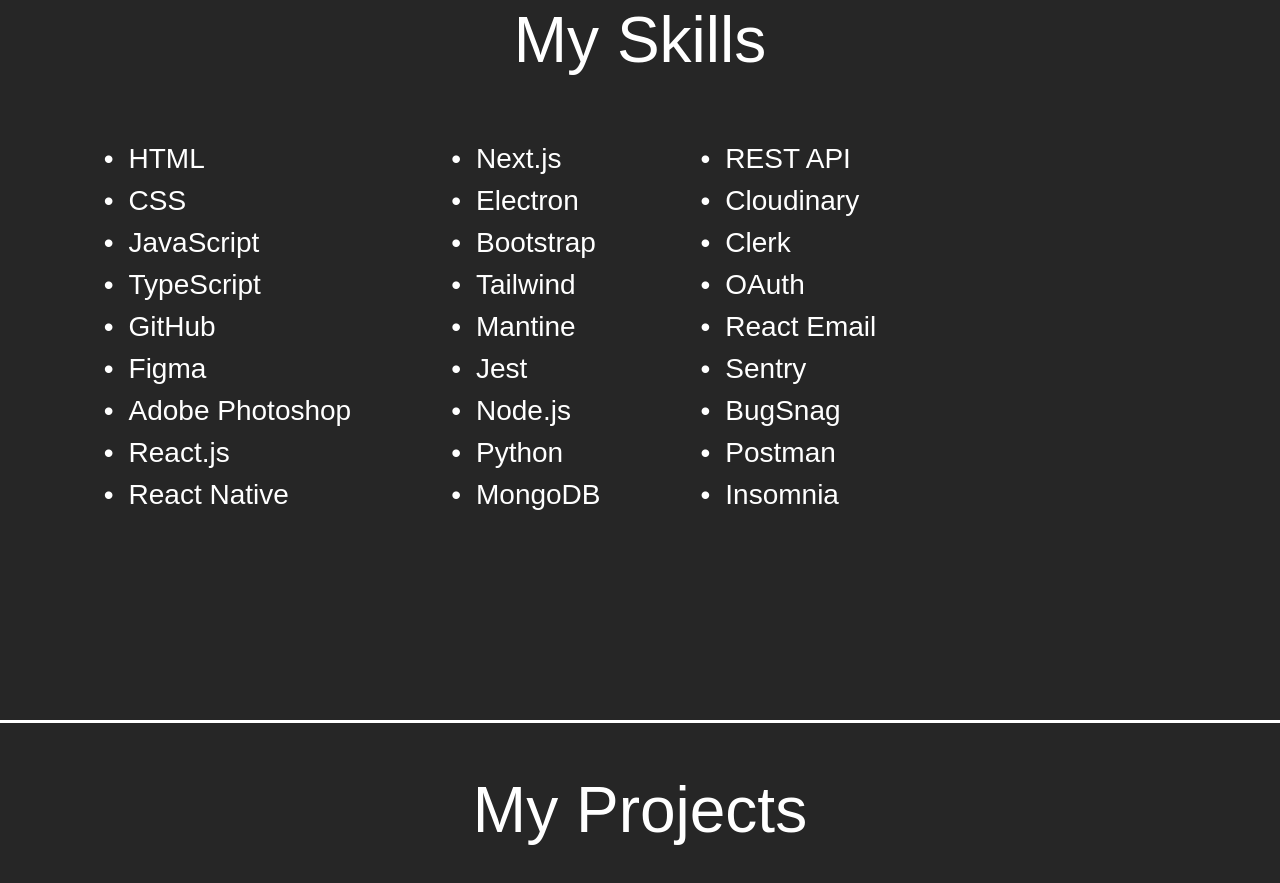
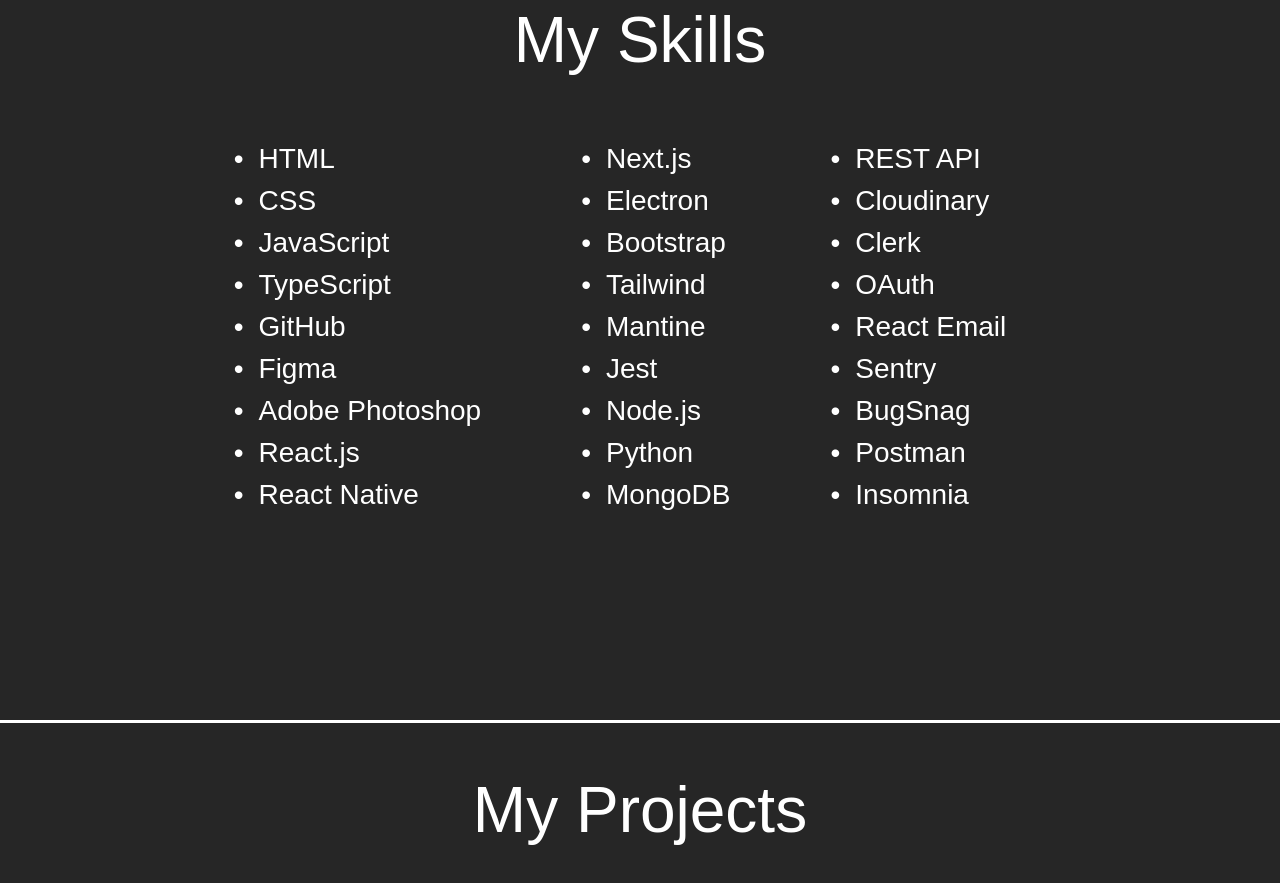
Before and after one commit to AdamBurysek/adam-code, a React (Vite) app: page / in a window 1280 px wide. Shown: the part 1680-2563 px from the top of the page. Built offline with nearby package versions, Linux system fonts and the light colour scheme; no server answers; a web font is replaced by a local one.

Commit message:
changed flex to grid

```diff
--- a/src/components/mySkills/mySkills.css
+++ b/src/components/mySkills/mySkills.css
@@ -2,12 +2,12 @@
   display: flex;
   justify-content: center;
   margin-bottom: 40px;
+  margin-left: 100px;
 }
 
 .my-skills_content ul {
-  display: flex;
-  flex-wrap: wrap;
-  flex-direction: column;
+  display: grid;
+  grid-auto-flow: row;
   column-gap: 100px;
   list-style-type: none;
   padding: 0;
@@ -15,10 +15,13 @@
 
 @media screen and (min-width: 870px) {
   .my-skills_content {
-    padding-right: 300px;
+    padding-right: 40px;
+    margin-left: 0;
   }
   .my-skills_content ul {
-    max-height: 400px;
+    --rows: 0;
+    grid-auto-flow: column;
+    grid-template-rows: repeat(var(--rows), 1fr);
   }
 }
 
--- a/src/components/mySkills/mySkills.tsx
+++ b/src/components/mySkills/mySkills.tsx
@@ -1,4 +1,4 @@
-import { useRef } from "react";
+import { useEffect, useRef } from "react";
 import "./mySkills.css";
 import { useInView, motion } from "framer-motion";
 
@@ -8,12 +8,15 @@
 
 const MySkills = (props: Props) => {
   const contentRef = useRef(null);
+  const tableRef: React.MutableRefObject<HTMLUListElement | null> =
+    useRef(null);
   const isInView = useInView(contentRef, { once: true });
 
   const variants = {
     show: { x: 0 },
     hide: { x: 100000 },
   };
+
   const skillz = [
     { name: "HTML", url: "https://en.wikipedia.org/wiki/HTML" },
     { name: "CSS", url: "https://developer.mozilla.org/en-US/docs/Web/CSS" },
@@ -119,13 +122,23 @@
     },
   ];
 
+  useEffect(() => {
+    const countTableRows = () => {
+      const rows = Math.ceil(skillz.length / 3);
+      if (tableRef.current) {
+        tableRef.current.style.setProperty("--rows", String(rows));
+      }
+    };
+    countTableRows();
+  }, [skillz.length]);
+
   return (
     <section id="my-skills" className="my-skills">
       <div className="section-line" />
       <div className="section-content">
         <h1>{props.language === "en" ? "My Skills" : "Moje dovednosti"}</h1>
         <div className="my-skills_content" ref={contentRef}>
-          <ul>
+          <ul ref={tableRef}>
             {skillz.map((skill, index) => (
               <motion.a
                 animate={isInView ? "show" : "hide"}
```
